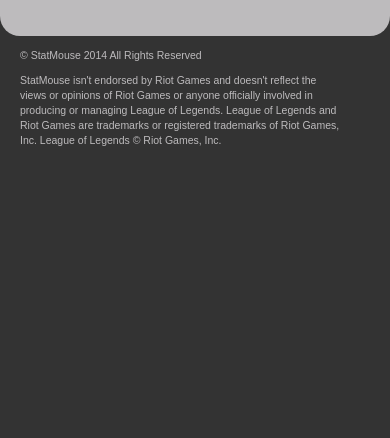
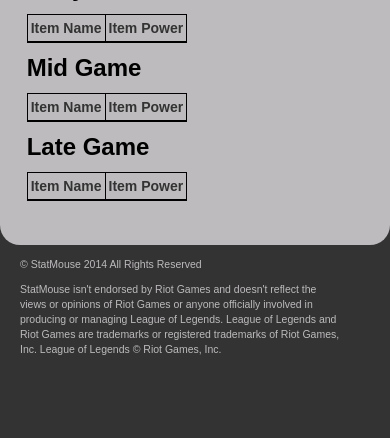
Before and after one commit to Maxsparrow/StatMouse, a PHP site: page /champion.php?champion=1 in a window 390 px wide. Shown: the part 406-844 px from the top of the page. Run offline with PHP 8.4, Linux system fonts and the light colour scheme; tables that the repository leaves empty or names only in its code hold one stand-in row (values such as "Sample post"); a stand-in replaces the project's code that opens the database connection; lists and menus that the app fills with data are empty; some libraries are stand-ins or nearby versions; some web fonts are replaced.

Commit message:
Now displays items for early, mid, and late game

```diff
--- a/Web/champion.php
+++ b/Web/champion.php
@@ -21,7 +21,6 @@
 		$numPerPage = 13;
 	}
 
-	$query = "SELECT * FROM itempower where championName = :champion order by itemPower desc limit :numPerPage offset :offset";
 	?>
 
 	<div class="container">
@@ -30,28 +29,38 @@
 		echo "<h2><img style='width:90px;' src='".$champion->GetImagePath()."' /> ";
 		echo $champion->name;
 		echo "</h2>";
+
+		//For loop to repeat 3 times, output early, mid, and late game items
+		for ($i=1;$i<=3;$i+=1) {
+			if ($i==1) $phase = 'Early';
+			else if ($i==2) $phase = 'Mid';
+			else if ($i==3) $phase = 'Late';
 			?>
 
-		<table class="table-bordered">
-		<thead><tr><th>Item Name</th><th>Popularity</th><th>Item Power</th></tr></thead>
+			<div class="col-md-4">
+			<table class="table-bordered"><caption style='font-size:24px;color:#000;font-weight:bold;'><?php echo $phase; ?> Game</caption>
+			<thead><tr><th>Item Name</th><th>Item Power</th></tr></thead>
 			<tbody>
 
 			<?php
+				$query = "SELECT * FROM itempower where championName = :champion AND analysisDate > '2014-12-11' AND gamePhase = :phase order by itemPower desc limit :numPerPage offset :offset";
 				$stmt = $db->prepare($query);
 				$stmt->bindValue(':champion', $champion->name, PDO::PARAM_STR);
 				$stmt->bindValue(':numPerPage', $numPerPage, PDO::PARAM_INT);
 				$stmt->bindValue(':offset', $page*$numPerPage, PDO::PARAM_INT);
+				$stmt->bindValue(':phase',$phase,PDO::PARAM_STR);
 				$stmt->execute();
 				$results = $stmt->fetchAll();
 				foreach($results as $row) {
 		    			echo "<tr><td><img style='height: 50%;' src='/img/item/".$row['itemId'].".png' /> ".$row['itemName']."</td>";
-	    			echo "<td style='text-align:center;'>".$row['popularityPerc']."%</td>";
 		    			echo "<td style='text-align:center;'>".$row['itemPower']."</td></tr>";
 	    		}
 			?>
 
 			</tbody>
 			</table>
+			</div>
+		<?php } ?>
 
     	<?php
 		//Pagination CBJ 12.10.14
```
Lines whose indentation alone changed are shown as unchanged.
